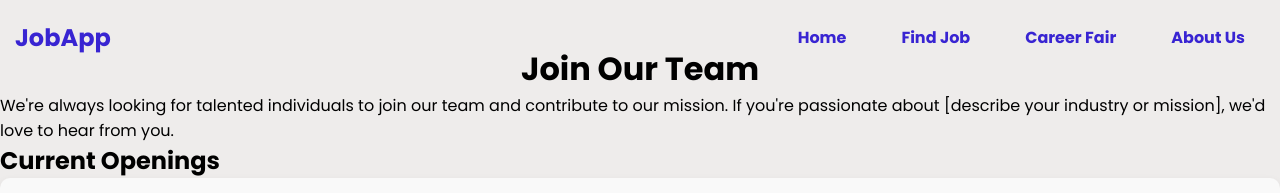
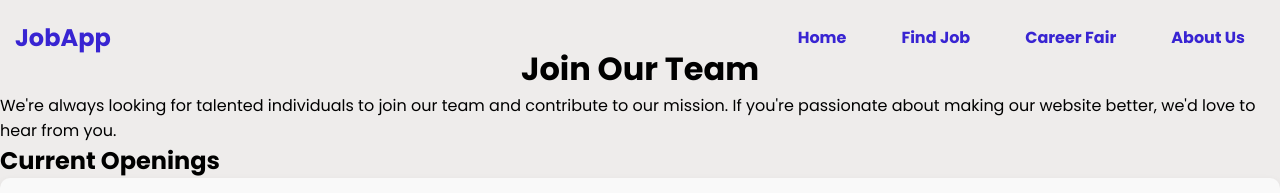
Before and after one commit to kinsiabdirahman/job_board, a React (Create React App) app in the folder client/: page /careers in a window 1280 px wide. Shown: the top 193 px of the page. Built offline with nearby package versions, Linux system fonts and the light colour scheme.

Commit message:
Frontend Complete

```diff
--- a/client/src/components/Pages/Careers.js
+++ b/client/src/components/Pages/Careers.js
@@ -6,7 +6,7 @@ const Careers = () => {
     <div className="careers-container">
       <h1>Join Our Team</h1>
       <p>
-        We're always looking for talented individuals to join our team and contribute to our mission. If you're passionate about [describe your industry or mission], we'd love to hear from you.
+        We're always looking for talented individuals to join our team and contribute to our mission. If you're passionate about making our website better, we'd love to hear from you.
       </p>
 
       <h2>Current Openings</h2>
```
